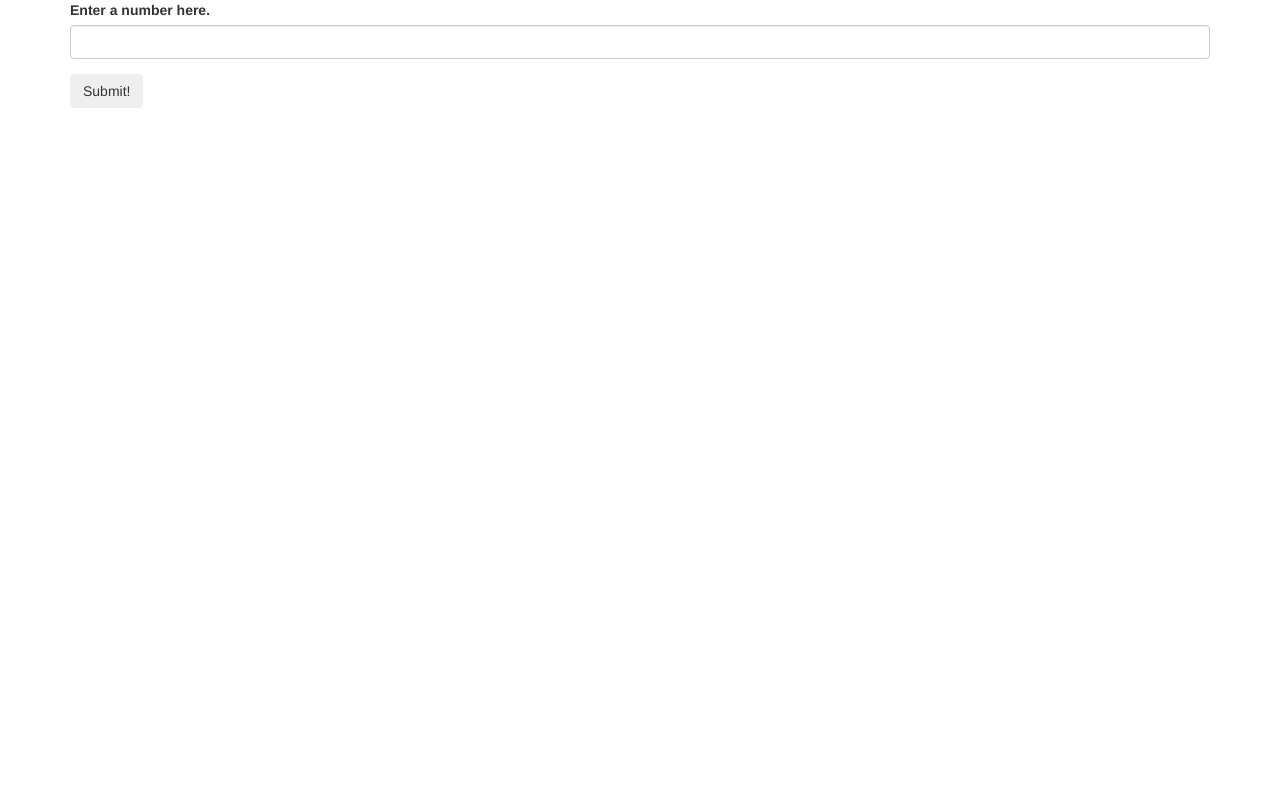
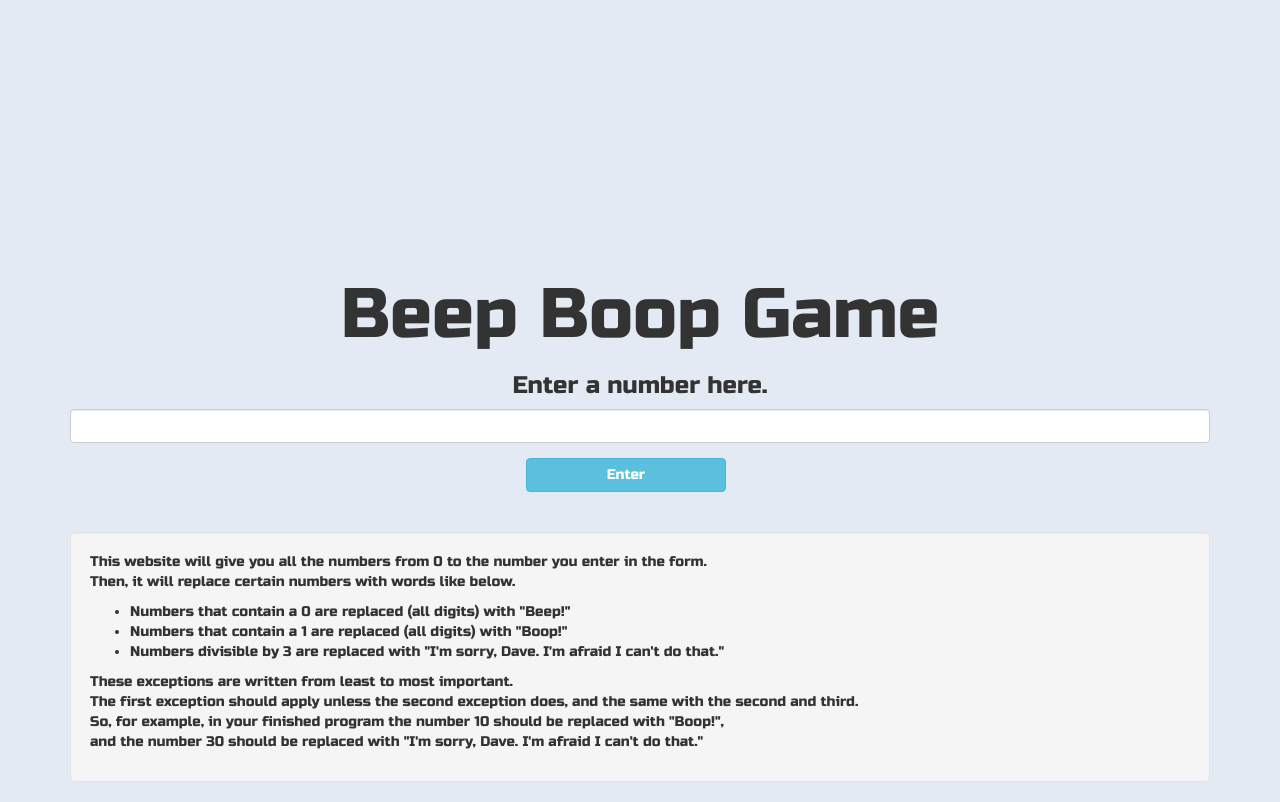
Before and after one commit to MelYasuda/beep-boop, a plain HTML site: page index.html in a window 1280 px wide. Drawn offline with Linux system fonts and the light colour scheme.

Commit message:
style html

```diff
--- a/css/styles.css
+++ b/css/styles.css
@@ -0,0 +1,27 @@
+body {
+  background-color: #e3eaf4;
+  font-family: 'Russo One', sans-serif;
+}
+
+.container {
+  margin-top: 20%;
+}
+
+.result {
+  margin-top: 40px;
+}
+
+button {
+  width: 200px;
+  margin-left: 40%;
+}
+
+label {
+  display: block;
+  text-align: center;
+}
+
+h2 {
+  text-align: center;
+  font-size: 70px;
+}
--- a/index.html
+++ b/index.html
@@ -3,19 +3,33 @@
   <head>
     <title>Beep Boop</title>
     <link href="css/bootstrap.css" rel="stylesheet" type="text/css">
-    <link href="css/styles.css" rel="stylesheet" type="text/css">
+    <link href="css/styles.css" rel="stylesheet" type="text/css"><link href="https://fonts.googleapis.com/css?family=Russo+One" rel="stylesheet">
     <script src="js/jquery-3.3.1.js"></script>
     <script src="js/scripts.js"></script>
   </head>
   <body>
     <div class="container">
+      <h2>Beep Boop Game</h2>
       <form id="numberinput">
         <div class="form-group">
-          <label for="number">Enter a number here. </label>
+          <label for="number"><h3>Enter a number here.</h3></label>
           <input id="number" class="form-control" type="text">
         </div>
-        <button type="submit" class="btn">Submit!</button>
+        <button type="submit" class="btn btn-info">Enter</button>
       </form>
+      <div class="result well">
+        <p>This website will give you all the numbers from 0 to the number you enter in the form.<br>
+          Then, it will replace certain numbers with words like below.</p>
+        <ul>
+          <li>Numbers that contain a 0 are replaced (all digits) with "Beep!"</li>
+          <li>Numbers that contain a 1 are replaced (all digits) with "Boop!"</li>
+          <li>Numbers divisible by 3 are replaced with "I'm sorry, Dave. I'm afraid I can't do that."</li>
+        </ul>
+        <p>These exceptions are written from least to most important. <br>
+          The first exception should apply unless the second exception does, and the same with the second and third. <br>
+          So, for example, in your finished program the number 10 should be replaced with "Boop!",<br>
+           and the number 30 should be replaced with "I'm sorry, Dave. I'm afraid I can't do that."</p>
+      </div>
 
       <div id="result">
       </div>
--- a/js/scripts.js
+++ b/js/scripts.js
@@ -8,18 +8,18 @@ var beepBoop = function(numberInput){
 
   var numbers = [];
   for (var i = 0; i <= numberInput; i += 1) {
-    numbers.push(i.toString(), " ");
+    numbers.push(i.toString(), " <br>");
    }
 
    numbers.forEach(function(number){
      if (number==="0") {
-      numbers.splice(numbers.indexOf(number), 1, " Beep ");
+      numbers.splice(numbers.indexOf(number), 1, "Beep");
      } else if (parseInt(number) % 3 === 0) {
-      numbers.splice(numbers.indexOf(number), 1, " I'm sorry, Dave. I'm afraid I can't do that. ");
+      numbers.splice(numbers.indexOf(number), 1, "I'm sorry, Dave. I'm afraid I can't do that.");
       } else if (number.includes("1")) {
-      numbers.splice(numbers.indexOf(number), 1, " Boop ");
+      numbers.splice(numbers.indexOf(number), 1, "Boop");
       } else if (number.includes("0")) {
-      numbers.splice(numbers.indexOf(number), 1, " Beep ");
+      numbers.splice(numbers.indexOf(number), 1, "Beep");
       }
    });
 
```
